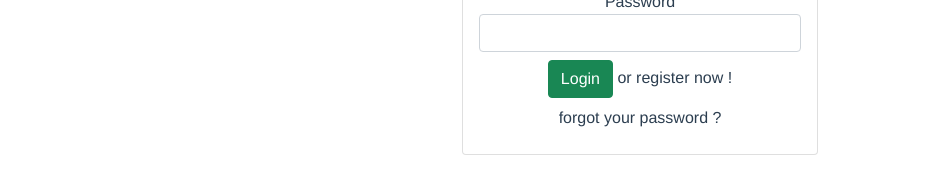
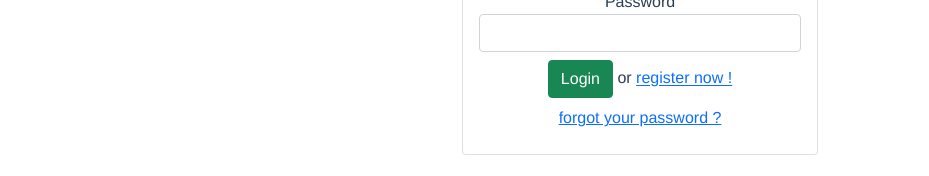
Before and after one commit to joejoe2/chat-frontend, a Vue app: page /login in a window 1280 px wide. Shown: the part 515-691 px from the top of the page, without its empty margins (0-929 px from the left). Built offline with nearby package versions, Linux system fonts and the light colour scheme.

Commit message:
replace <a> with router link

```diff
--- a/src/components/public/Login.vue
+++ b/src/components/public/Login.vue
@@ -37,7 +37,9 @@
               <span>Login</span>
             </button>
             or
-            <a v-on:click="toRegister">register now !</a>
+            <router-link :to="{ name: 'Register' }">
+              register now !
+            </router-link>
           </div>
           <div class="mb-2">
             <div v-if="errorMsg" class="alert alert-danger" role="alert">
@@ -45,7 +47,9 @@
             </div>
           </div>
           <div class="mb-2">
-            <a v-on:click="toForgetPassword">forgot your password ?</a>
+            <router-link :to="{ name: 'ForgetPassword' }">
+              forgot your password ?
+            </router-link>
           </div>
         </div>
       </div>
```
